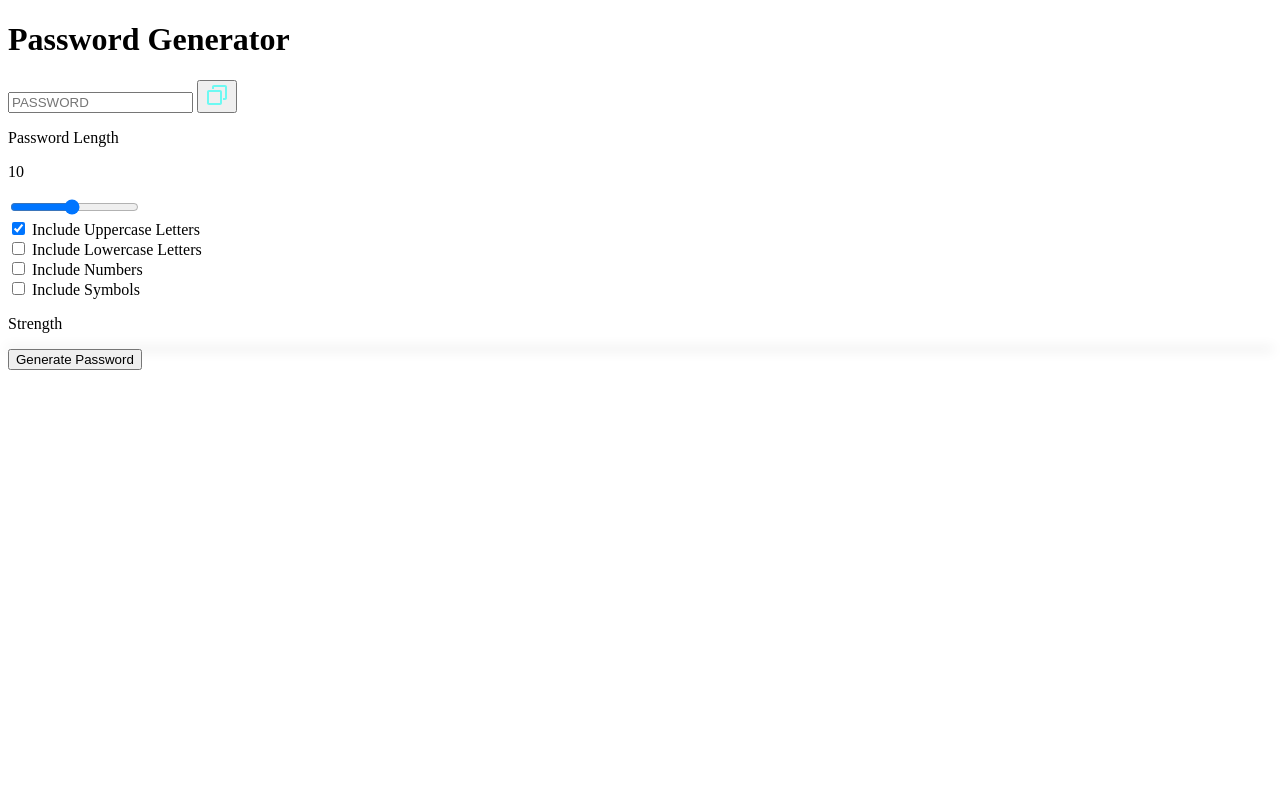
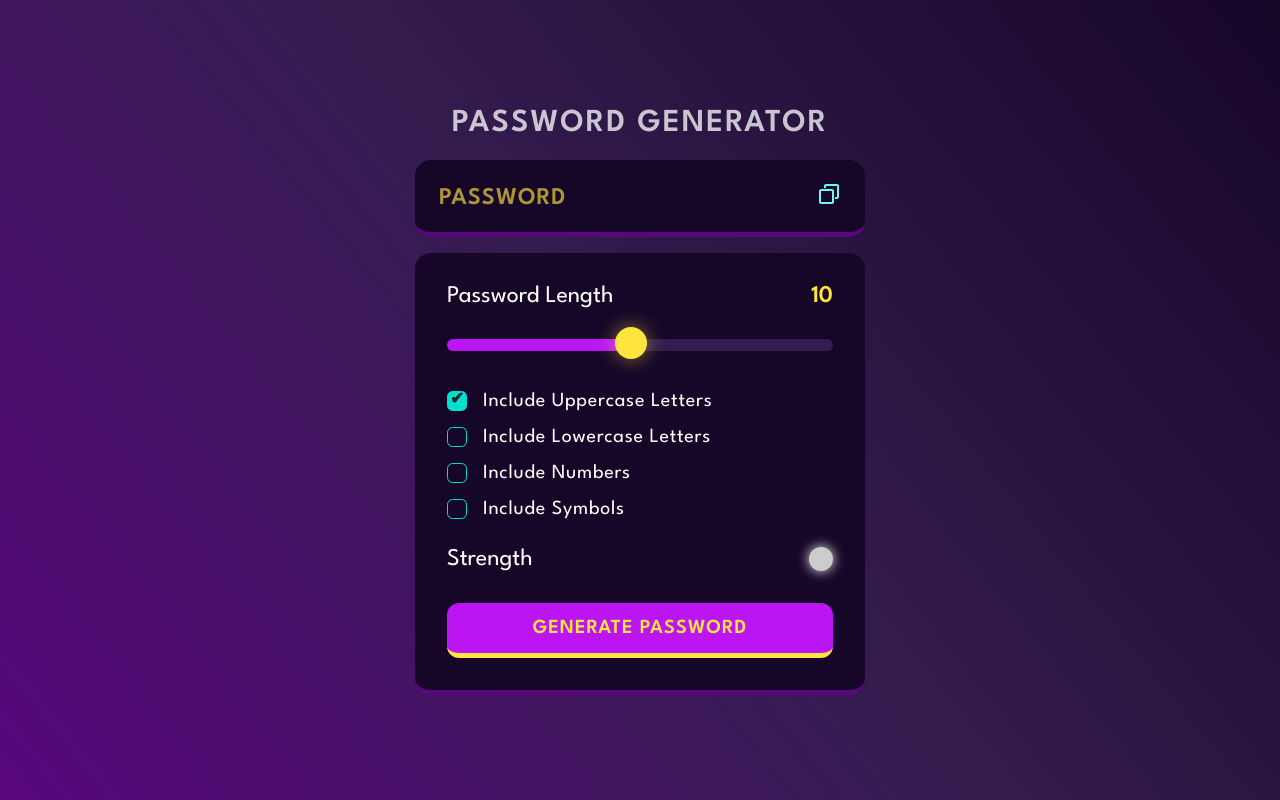
Before and after one commit to kushalkumar1362/Password-Generator, a plain HTML site: page index.html in a window 1280 px wide. Drawn offline with Linux system fonts and the light colour scheme.

Commit message:
Styling a Website

```diff
--- a/index.html
+++ b/index.html
@@ -1,23 +1,28 @@
-
 <!DOCTYPE html>
 <html lang="en">
 
 <head>
     <meta charset="UTF-8">
     <meta name="viewport" content="width=device-width, initial-scale=1.0">
+    <link rel="preconnect" href="https://fonts.googleapis.com" />
+    <link rel="preconnect" href="https://fonts.gstatic.com" crossorigin />
     <link href="https://fonts.googleapis.com/css2?family=League+Spartan:wght@100;200;300;400;600&display=swap"
         rel="stylesheet" />
-    <title>Password Generator</title>
+    <title>Random Password Generator | Create Strong Passwords </title>
+    <meta
+        content="Generate strong &amp; secure passwords for all your online accounts with our random password generator. Mix letters, numbers and symbols for the ultimate in security."
+        name="Description">
+    <link rel="shortcut icon" href="./assets/favicon.ico" type="image/x-icon">
+    <link rel="stylesheet" href="style.css">
 </head>
 
 <body>
     <div class="wrapper">
-        <div>
+        <div class="container">
             <h1>Password Generator</h1>
 
             <div class="display-container">
-                <input readonly placeholder="PASSWORD" class="password-display"
-                data-passwordDisplay>
+                <input readonly placeholder="PASSWORD" class="password-display" data-passwordDisplay>
 
                 <button data-copy>
                     <span class="password-copy" data-copyMsg></span>
@@ -32,7 +37,7 @@
                 </div>
 
                 <!-- Slider -->
-                    <input type="range" min="1" max="20" step="1" class="slider"  data-lengthSlider>
+                <input type="range" min="1" max="20" step="1" class="slider" data-lengthSlider>
 
                 <!-- CheckBox -->
                 <div>
--- /dev/null
+++ b/style.css
@@ -0,0 +1,272 @@
+*,
+*::before,
+*::after {
+  margin: 0;
+  padding: 0;
+  box-sizing: border-box;
+  font-family: "League Spartan", sans-serif;
+}
+
+:root {
+  --dk-violet: hsl(268, 75%, 9%);
+  --lt-violet: hsl(268, 47%, 21%);
+  --lt-violet2: hsl(281, 89%, 26%);
+  --vb-violet: hsl(285, 91%, 52%);
+  --vb-violet2: hsl(290, 70%, 36%);
+  --vb-yellow: hsl(52, 100%, 62%);
+  --pl-white: hsl(0, 0%, 100%);
+  --vb-cyan: hsl(176, 100%, 44%);
+  --vb-cyan2: hsl(177, 92%, 70%);
+  --dk-text: hsl(198, 20%, 13%);
+}
+
+.wrapper {
+  max-width: 100vw;
+  min-height: 100vh;
+  display: flex;
+  flex-direction: column;
+  align-items: center;
+  justify-content: center;
+
+  background: linear-gradient(
+    231deg,
+    rgba(22, 6, 40, 1) 0%,
+    rgba(52, 28, 79, 1) 50%,
+    rgba(88, 7, 125, 1) 100%
+  );
+}
+
+.container {
+  width: 90%;
+  max-width: 450px;
+}
+
+h1 {
+  color: var(--pl-white);
+  opacity: 0.75;
+  text-transform: uppercase;
+  letter-spacing: 2px;
+  text-align: center;
+  line-height: 1.2;
+}
+
+.display-container {
+  position: relative;
+  background-color: var(--dk-violet);
+  border-radius: 1rem;
+  border-bottom: 0.35rem solid var(--lt-violet2);
+  margin: 1rem 0;
+  padding-top: 0.35rem;
+}
+
+.password-display {
+  width: 100%;
+  background-color: transparent;
+  outline: none;
+  border: none;
+  color: var(--vb-yellow);
+  padding: 1.15rem 1rem;
+  font-weight: 600;
+  font-size: 1.5rem;
+  line-height: 30px;
+  letter-spacing: 1px;
+  padding-right: 3.25rem;
+}
+
+.password-display::placeholder {
+  position: absolute;
+  top: 50%;
+  left: 1.5rem;
+  font-size: 1.5rem;
+  line-height: 30px;
+  color: var(--vb-yellow);
+  opacity: 0.65;
+  transform: translateY(-50%);
+}
+
+.display-container button {
+  position: absolute;
+  right: 1.5rem;
+  top: 50%;
+  transform: translateY(-50%);
+}
+
+.input-container {
+  width: 100%;
+  background-color: var(--dk-violet);
+  padding: 2rem;
+  border-radius: 1rem;
+  border-bottom: 0.35rem solid var(--lt-violet2);
+}
+
+.length-container {
+  display: flex;
+  justify-content: space-between;
+  align-items: center;
+}
+
+.length-container p:nth-child(1) {
+  color: var(--pl-white);
+  font-size: 1.5rem;
+}
+
+.length-container p:nth-child(2) {
+  color: var(--vb-yellow);
+  font-size: 1.5rem;
+  font-weight: 600;
+}
+
+.slider {
+  appearance: none;
+  width: 100%;
+  border: none;
+  outline: none;
+  margin-top: 2rem;
+  margin-bottom: 1.5rem;
+  height: 0.75rem;
+  cursor: pointer;
+  background: var(--lt-violet);
+  border-radius: 1rem;
+  background-image: linear-gradient(var(--vb-violet), var(--vb-violet));
+  background-repeat: no-repeat;
+}
+
+.slider::-webkit-slider-thumb {
+  appearance: none;
+  height: 2rem;
+  width: 2rem;
+  border-radius: 50%;
+  background: var(--vb-yellow);
+  cursor: pointer;
+  margin-top: -3px;
+  box-shadow: 0px 0px 20px 0px rgba(255, 229, 61, 0.5);
+  transition: all 100ms ease-in;
+  position: relative;
+  z-index: 1;
+}
+
+.slider:focus {
+  outline: none;
+  outline: 3px solid var(--vb-yellow);
+}
+
+.slider::-webkit-slider-thumb:hover {
+  outline: 2px solid var(--vb-yellow);
+  background-color: var(--dk-violet);
+  box-shadow: 0px 0px 25px 5px rgba(255, 229, 61, 0.8);
+}
+
+.slider::-moz-range-thumb {
+  position: relative;
+  z-index: 1;
+  appearance: none;
+  height: 2rem;
+  width: 2rem;
+  border-radius: 50%;
+  background: var(--vb-yellow);
+  box-shadow: 0px 0px 20px 0px rgba(255, 229, 61, 0.5);
+  cursor: pointer;
+}
+
+.slider::-moz-range-thumb:hover {
+  outline: 2px solid var(--vb-yellow);
+  background-color: var(--dk-violet);
+  box-shadow: 0px 0px 25px 5px rgba(255, 229, 61, 0.8);
+}
+
+.check {
+  margin: 1rem 0;
+  display: flex;
+  align-items: center;
+  gap: 0 1rem;
+}
+
+.check input {
+  appearance: none;
+  width: 20px;
+  height: 20px;
+  border: 1px solid var(--vb-cyan);
+  cursor: pointer;
+  border-radius: 0.35rem;
+  position: relative;
+}
+
+.check input:checked {
+  background-color: var(--vb-cyan);
+}
+
+.check input:checked::before {
+  position: absolute;
+  content: "✔";
+  color: var(--dk-text);
+  font-size: 1.05rem;
+  font-weight: 600;
+  left: 50%;
+  transform: translateX(-50%);
+  top: -3.5px;
+}
+
+.check label {
+  color: var(--pl-white);
+  font-size: 1.25rem;
+  letter-spacing: 0.75px;
+}
+
+.strength-container {
+  display: flex;
+  align-items: center;
+  justify-content: space-between;
+  margin-top: 1.75rem;
+  margin-bottom: 2rem;
+}
+
+.strength-container p {
+  color: var(--pl-white);
+  font-size: 1.5rem;
+}
+
+.indicator {
+  width: 1.5em;
+  height: 1.5rem;
+  border-radius: 50%;
+  transition: all 250ms ease-in-out;
+}
+
+button {
+  all: unset;
+  cursor: pointer;
+}
+
+.generateBtn {
+  width: 100%;
+  padding: 1rem 0;
+  background-color: var(--vb-violet);
+  border-bottom: 0.35rem solid var(--vb-yellow);
+  text-align: center;
+  text-transform: uppercase;
+  color: var(--vb-yellow);
+  border-radius: 0.75rem;
+  letter-spacing: 1px;
+  font-weight: 600;
+  font-size: 1.25rem;
+}
+
+.password-copy {
+  position: absolute;
+  background-color: var(--vb-violet2);
+  color: var(--vb-yellow);
+  font-size: 1.25rem;
+  top: -35px;
+  left: -25px;
+  padding: 5px 10px;
+  border-radius: 1rem;
+  opacity: 0;
+  transform: scale(0);
+  transform-origin: bottom;
+  transition: all 250ms ease-in-out;
+}
+
+.password-copy.active {
+  opacity: 1;
+  transform: scale(1);
+}
```
Also changed, not shown: assets/favicon.ico (added).
